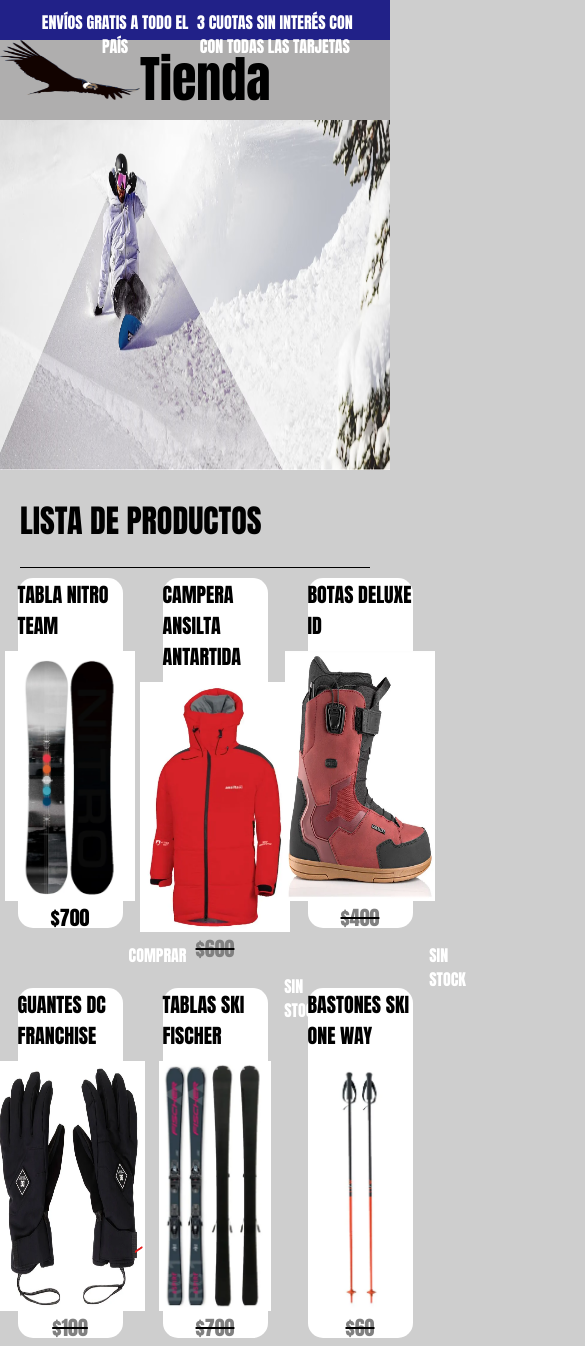
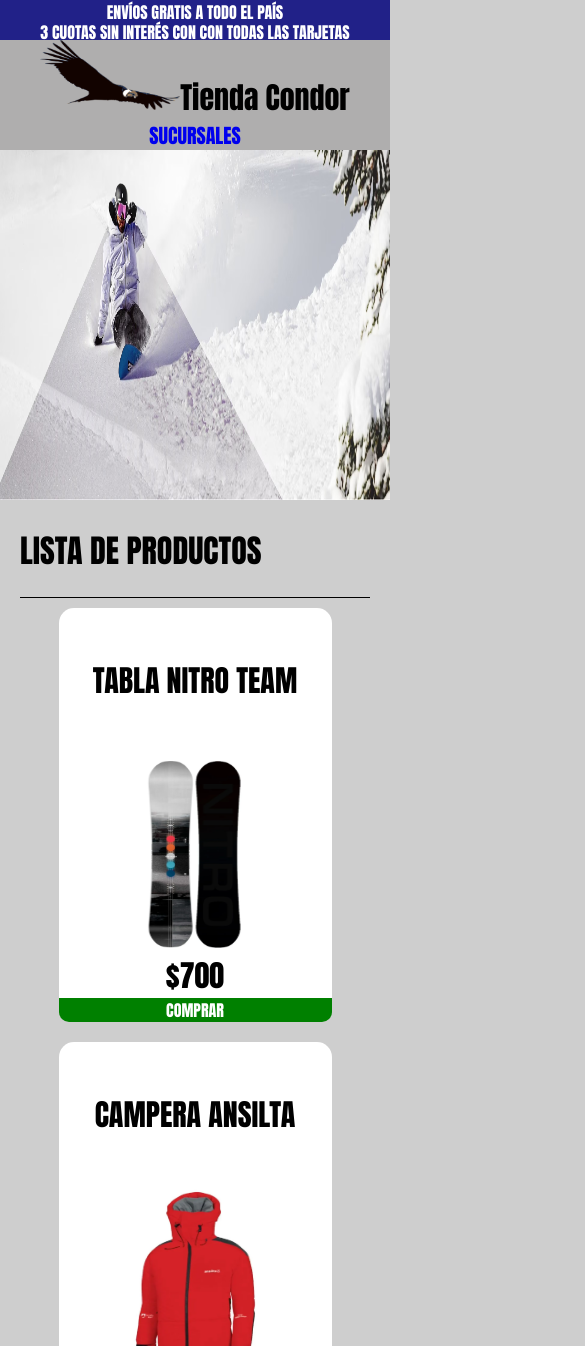
Before and after one commit to ignacio-heim/tiendaSnow, a plain HTML site: page index.html in a window 390 px wide. Shown: the top 1346 px of the page, 585 px wide, since content can reach past the window. Drawn offline with Linux system fonts and the light colour scheme.

Commit message:
index responsive y modificacion hoja styles

```diff
--- a/css/styles.css
+++ b/css/styles.css
@@ -1,5 +1,4 @@
 html, body {
-    width: 100%;
     margin: 0;
     padding: 0;
     background-color: rgb(206, 206, 206);
@@ -10,59 +9,59 @@ html, body {
     color: white;
 }
 
-header {
+/* Header */
+
+.bc-blue {
     background-color: rgb(33, 33, 136);
-    height: 40px;
 }
 
 .enlaces-header {
-    height: 20px;
-    width: 100%;
-    margin-top: 10px;
-    display: inline-block;
-    text-align: center;
+    display: flex;
+    flex-direction: column;
+
 }
 
 .enlaces-header .envios-cuotas {
     height: 20px;
-    width: 40%;
-    display: inline-block;
-    text-align: center;
+    margin: auto;
+
 }
 
-.envios-cuotas .texto-envios-cuotas {
-    margin-top: 0%;
-    margin-bottom: 0%;
-    text-align: center;
+@media only screen and (min-width: 769px) {
+    .enlaces-header {
+        flex-direction: row;
+    }
 }
+
+/*  Nav */
 
 .contendor-nav {
     background-color:rgb(175, 174, 174);
-    height: 80px;
-    width: 100%;
-
+    display: flex;
+    flex-direction: column;
 
 }
-.contenedor-img, .enlaces-sucursales {
-    display: inline-block;
-    vertical-align: middle;
+.contendor-nav .item-nav {
+    margin: auto;
+}
 
+@media only screen and (min-width: 769px) {
+    .contendor-nav {
+        flex-direction: row;
+    }
 }
 
 .contenedor-img a {
     color: black;
-    display: inline-block;
-
-}
-
-.enlaces-sucursales a {
-    display: inline-block;
-    margin-left: 750px;
 }
 
 .hw-img-home img{
-    height: 60px;
+    height: 70px;
     width: 140px;
+}
+
+.enlaces-sucursales {
+    height: 30px;
 }
 
 .font-size {
@@ -70,12 +69,14 @@ header {
 }
 
 .font-size-logo {
-    font-size: 50px;
+    font-size: 30px;
 }
 
 .enlaces-text-decoration-none {
     text-decoration: none;
 }
+
+/*Img central*/
 
 .hw-imagen-central {
     width: 100%;
@@ -91,76 +92,82 @@ header {
     border-bottom: 1px solid black;
 }
 
+/*Lista productos*/
+
 .contedor-productos {
-    width: 100%;
-    height: 850px;
-    display: inline-block;
-    align-items: center;
+    display: flex;
+    flex-direction: row;
+    flex-wrap: wrap;
+    justify-content: center;
+    gap: 20px 20px;
+    margin-top: 10px;
+    margin-bottom: 10px;
 }
 
-.productos-fila {
-    margin-top: 10px;
-    height: 400px;
-    width: 100%;
+
+.contedor-productos .producto {
+    background-color: rgb(255, 255, 255);
+    width: 70%;
+    border-radius: 15px;
+}
+
+@media only screen and (min-width: 768px) {
+    .contedor-productos .producto {
+        width: 40%;
+    }
+}
+
+.producto .element{
     display: flex;
     justify-content: center;
 }
 
-.producto {
-    background-color: rgb(255, 255, 255);
-    display: inline-block;
-    height: 350px;
-    width: 30%;
-    border-radius: 15px;
-    margin-bottom: 0px;
-    margin-left: 40px;
+.element {
+    text-align: center;
 }
 
 
 .hw-imagen-producto img {
-    width: 150px;
-    height: 250px;
+    width: 50%;
+    height: 200px;
 }
 
-.center {
-    display: flex;
-    justify-content: center;
+
+
+.bc-green {
+    background-color: green;
+    border-bottom-left-radius: 10px;
+    border-bottom-right-radius:  10px;
+}
+
+.color-font-white {
+    color: white;
 }
 
 .uppercase {
     text-transform: uppercase;
 }
 
-.enlace-comprar-verde {
-    background-color: green;
-    margin-left: 140px;
-    margin-right: 140px;
-    border-radius: 10px;
-    color: white;
+.bc-grey {
+    background-color: gray;
+    border-bottom-left-radius: 10px;
+    border-bottom-right-radius:  10px;
 }
 
 .nombre-producto {
-    font-size: 20px;
-    margin-top: 1px;
-    margin-bottom: 10px;
+    font-size: 30px;
 }
 
 .no-margin {
     margin: 0;
 }
 
-.sin-stock-gris {
-    background-color: gray;
-    margin-left: 140px;
-    margin-right: 140px;
-    border-radius: 10px;
-    color: white;
-}
-
 .precio-tachado-sin-stock {
     text-decoration: line-through 2px solid black;
     color: gray;
 }
+
+/*Footer*/
 
 footer {
     background-color:rgb(33, 33, 136);
@@ -177,6 +184,8 @@ footer {
     margin-right: 20px;
 }
 
+
+/*Vista Producto*/
 .contedor-producto {
     height: 950px;
     width: 100%;
--- a/index.html
+++ b/index.html
@@ -2,27 +2,25 @@
 <html lang="es">
 <head>
     <meta name="viewport" content="width=device-width, initial-scale=1.0">
+
     <title>Tienda Condor</title>
     <link rel="stylesheet" href="css/styles.css">
 </head>
 <body>
-    <header>
+    <header class="bc-blue">
         <div class="enlaces-header font-white">
-            <div class="envios-cuotas">
-                <p class="texto-envios-cuotas uppercase">Envíos gratis a todo el país</p>
+            <p class="envios-cuotas uppercase">Envíos gratis a todo el país</p>
+            <p class="envios-cuotas uppercase">3 cuotas sin interés con con todas las tarjetas</p>
         </div>
-            <div class="envios-cuotas">
-                <p class="texto-envios-cuotas uppercase">3 cuotas sin interés con con todas las tarjetas</p>
-            </div>
-        </div>
+    </header>
 
-    </header>
+
     <nav>
         <div class="contendor-nav">
-            <div class="contenedor-img hw-img-home font-size-logo">
+            <div class="item-nav contenedor-img hw-img-home font-size-logo">
                 <a href="index.html" class="enlaces-text-decoration-none"><img src="img/condor2.png" alt="home">Tienda Condor</a>
             </div>
-            <div class="enlaces-sucursales uppercase font-size">
+            <div class="item-nav enlaces-sucursales uppercase font-size">
                 <a class="enlaces-text-decoration-none" href="sucursales.html">Sucursales</a>
             </div>
         </div>
@@ -36,124 +34,105 @@
         <div class="title">
             <h1 class="uppercase">Lista de productos</h1>
         </div>
-        <div class="contedor-productos">
-            <div class="productos-fila">
+    </div>
+
+    <section class="contedor-productos">
         <div class="producto">
-                    <div>
-                        <h5 class="nombre-producto uppercase center">Tabla Nitro Team</h5>
+            <div class="element">
+                <h5 class="nombre-producto uppercase">Tabla Nitro Team</h5>
             </div>
-                    <div class="hw-imagen-producto center">
+            <div class="element hw-imagen-producto">
                 <img src="img/producto1.png" alt="tabla-snowboard">
             </div>
-                    <div class="nombre-producto uppercase center">
+            <div class="element nombre-producto uppercase">
                 <p class="no-margin">$700</p>
             </div>
-                    <div>
-                        <a href="producto.html" target="_blank" class="center uppercase enlace-comprar-verde enlaces-text-decoration-none">Comprar</a>
+            <div class="element bc-green">
+                <a href="producto.html" target="_blank" class="uppercase color-font-white enlaces-text-decoration-none">Comprar</a>
             </div>
         </div>
         <div class="producto">
-                    <div>
-                        <h5 class="nombre-producto uppercase center">Campera Ansilta Antartida</h5>
+            <div class="element">
+                <h5 class="nombre-producto uppercase">Campera Ansilta</h5>
             </div>
-                    <div class="hw-imagen-producto center">
-                        <img src="img/producto2.png" alt="tabla-snowboard">
+            <div class="element hw-imagen-producto">
+                <img src="img/producto2.png" alt="Campera-Ansilta">
             </div>
-                    <div class="nombre-producto uppercase center">
+            <div class="element nombre-producto uppercase">
                 <p class="no-margin precio-tachado-sin-stock">$600</p>
             </div>
-                    <div>
-
-                        <!-- PRODUCTO SIN STOCK
-                        <a href="producto.html" target="_blank" class="center uppercase enlace-comprar-verde enlaces-text-decoration-none">Comprar</a>
-                        -->
-                        <p class="center uppercase sin-stock-gris no-margin">sin stock</p>
+            <div class="element bc-grey">
+                <p class="uppercase no-margin">sin stock</p>
             </div>
         </div>
         <div class="producto">
-                    <div>
-                        <h5 class="nombre-producto uppercase center">Botas Deluxe ID</h5>
+            <div class="element">
+                <h5 class="nombre-producto uppercase">Botas Deluxe ID</h5>
             </div>
-                    <div class="hw-imagen-producto center">
+            <div class="element hw-imagen-producto">
                 <img src="img/producto3.png" alt="tabla-snowboard">
             </div>
-                    <div class="nombre-producto uppercase center">
+            <div class="element nombre-producto uppercase">
                 <p class="no-margin precio-tachado-sin-stock">$400</p>
             </div>
-                    <div>
-                        <!-- PRODUCTO SIN STOCK
-                        <a href="producto.html" target="_blank" class="center uppercase enlace-comprar-verde enlaces-text-decoration-none">Comprar</a>
-                        -->
-                        <p class="center uppercase sin-stock-gris no-margin">sin stock</p>
-                    </div>
+            <div class="element bc-grey">
+                <p class="uppercase no-margin">sin stock</p>
             </div>
         </div>
 
-            <div class="productos-fila">
         <div class="producto">
-                    <div>
-                        <h5 class="nombre-producto uppercase center">Guantes DC Franchise</h5>
+            <div class="element">
+                <h5 class="nombre-producto uppercase">Guantes DC Franchise</h5>
             </div>
-                    <div class="hw-imagen-producto center">
+            <div class="element hw-imagen-producto">
                 <img src="img/producto4.png" alt="Guantes DC Franchise">
             </div>
-                    <div class="nombre-producto uppercase center">
+            <div class="element nombre-producto uppercase">
                 <p class="no-margin precio-tachado-sin-stock">$100</p>
             </div>
 
-                    <div>
-                                            <!-- PRODUCTO SIN STOCK
-                        <a href="producto.html" target="_blank" class="center uppercase enlace-comprar-verde enlaces-text-decoration-none">Comprar</a>
-                        -->
-                        <p class="center uppercase sin-stock-gris no-margin">sin stock</p>
+            <div class="element bc-grey">
+                <p class="center uppercase no-margin">sin stock</p>
+            </div>
+        </div>
+        <div class="producto">
+            <div class="element">
+                <h5 class="nombre-producto uppercase">Tablas Ski Fischer</h5>
+            </div>
+            <div class="element hw-imagen-producto">
+                <img src="img/producto5.png" alt="Tablas-Ski-Fischer">
+            </div>
+            <div class="element nombre-producto uppercase">
+                <p class="no-margin precio-tachado-sin-stock">$700</p>
+            </div>
+
+            <div class="element bc-grey">
+                <p class="center uppercase no-margin">sin stock</p>
             </div>
 
         </div>
         <div class="producto">
-                    <div>
-                        <h5 class="nombre-producto uppercase center">Tablas Ski Fischer</h5>
+            <div class="element">
+                <h5 class="nombre-producto uppercase">Bastones Ski One Way</h5>
             </div>
-                    <div class="hw-imagen-producto center">
-                        <img src="img/producto5.png" alt="Tablas-Ski-Fischer">
-                    </div>
-                    <div class="nombre-producto uppercase center">
-                        <p class="no-margin precio-tachado-sin-stock">$700</p>
-                    </div>
-
-                    <div>
-                        <!-- PRODUCTO SIN STOCK
-                        <a href="producto.html" target="_blank" class="center uppercase enlace-comprar-verde enlaces-text-decoration-none">Comprar</a>
-                        -->
-                        <p class="center uppercase sin-stock-gris no-margin">sin stock</p>
-                    </div>
-
-                </div>
-                <div class="producto">
-                    <div>
-                        <h5 class="nombre-producto uppercase center">Bastones Ski One Way</h5>
-                    </div>
-                    <div class="hw-imagen-producto center">
+            <div class="element hw-imagen-producto">
                 <img src="img/producto6.png" alt="bastones-Ski-One-Way">
             </div>
-                    <div class="nombre-producto uppercase center">
+            <div class="element nombre-producto uppercase">
                 <p class="no-margin precio-tachado-sin-stock">$60</p>
             </div>
 
-                    <div>
-                        <!-- PRODUCTO SIN STOCK
-                        <a href="producto.html" target="_blank" class="center uppercase enlace-comprar-verde enlaces-text-decoration-none">Comprar</a>
-                        -->
-                        <p class="center uppercase sin-stock-gris no-margin">sin stock</p>
-                    </div>
-
+            <div class="element bc-grey">
+                <p class="center uppercase no-margin">sin stock</p>
             </div>
         </div>
-        </div>
-    </div>
+    </section>
+
     <footer>
         <div class="inline-block margin-top margin-left font-white">
             <p>© 2024 Tienda Condor. Todos los derechos reservados.</p>
         </div>
     </footer>
+
 </body>
 </html>
```
Lines whose indentation alone changed are shown as unchanged.
